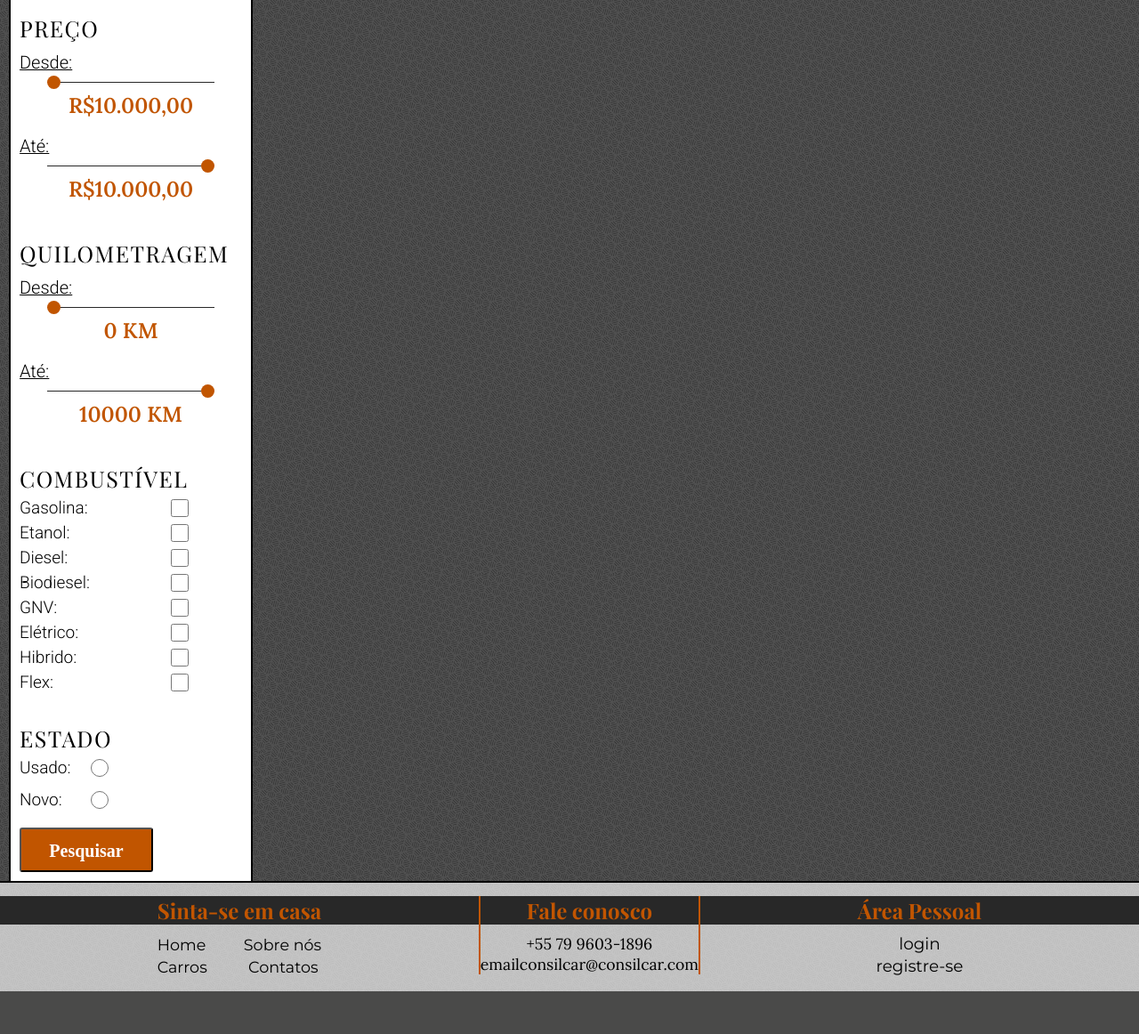
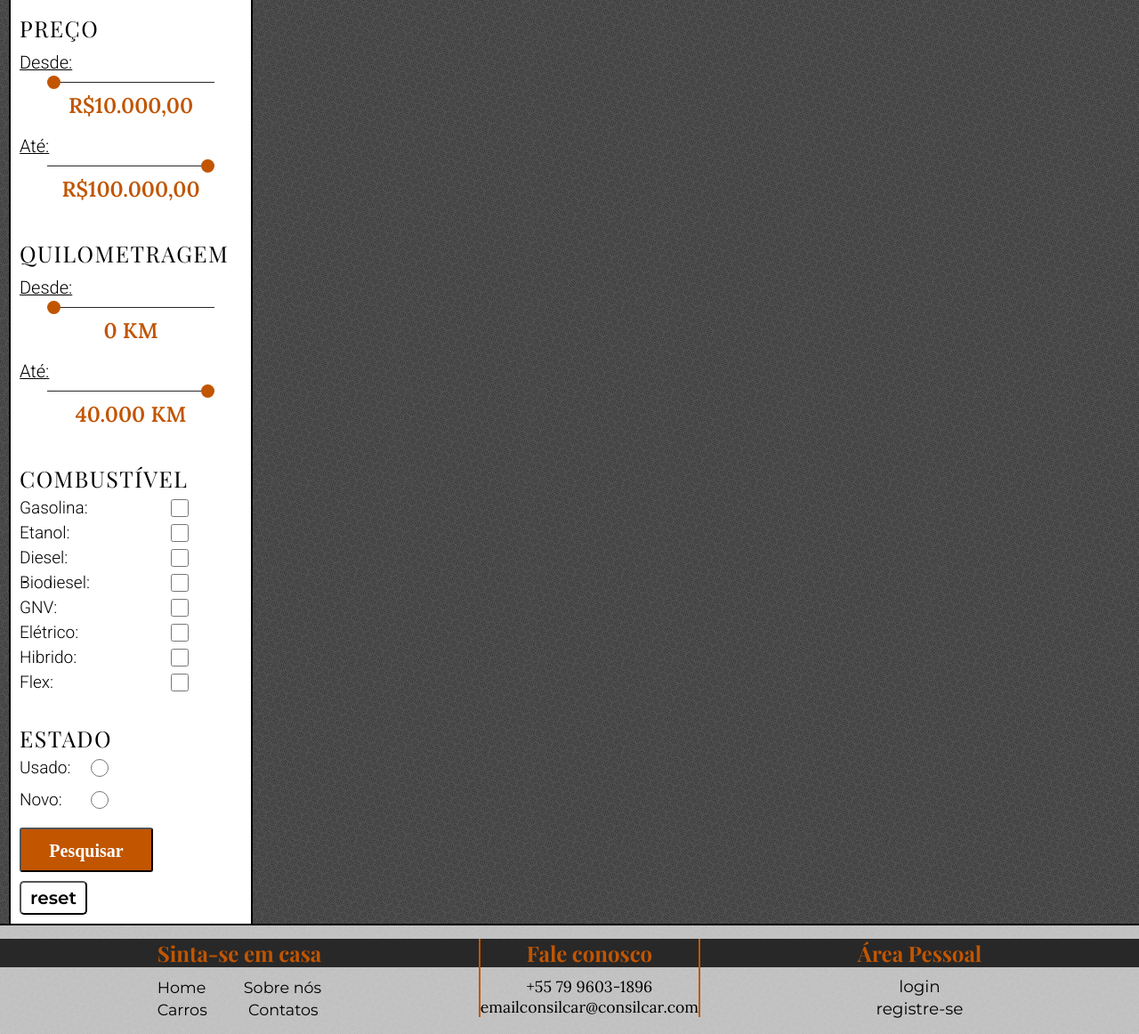
Before and after one commit to FabricioNascimentop/AutoCar, a Flask app: template templates/carros.html in a window 1280 px wide. Shown: the part 655-1817 px from the top of the page at 89% size. Before the commit the page ends 1769 px from the top, so only its background shows below. Run offline with Flask 3, Linux system fonts and the light colour scheme; the template is opened without the code that fills it, so the values that code supplies are empty; some web fonts are replaced.

Commit message:
query concluído e att /carros

```diff
--- a/app.py
+++ b/app.py
@@ -3,7 +3,7 @@ from flask_sqlalchemy import SQLAlchemy
 from funcoes import *
 
 app = Flask(__name__)
-app.config['SQLALCHEMY_DATABASE_URI'] = 'mysql://root:@127.0.0.1:3306/carros_e_clientes'
+app.config['SQLALCHEMY_DATABASE_URI'] = 'mysql://root:Hf3g6cEEDgDAg56h6e-dGG51GEF3256e@viaduct.proxy.rlwy.net:30899/railway'
 db = SQLAlchemy(app)
 app.secret_key = 'fabricio'
 
@@ -61,7 +61,6 @@ def processar_login():
             c += 1
         if senha_usuario == usuario.senha:
             c += 1
-    print(c)
     if c == 3:
         return redirect(url_for('carros'))
     else:
@@ -80,60 +79,76 @@ def lay():
 
 
 
-@app.route('/carros')
+@app.route('/carros',methods=['GET','POST'])
 def carros():
-    lst_marcas_carros = []
+    #DP = definições padrão
+    #DP Geral
+    anos = list(range(1956, 2025))
+    carros_totalidade = Carros.query.all()
+    #DP GET
+    diretorio_imagem_carro = []
     lst_marcas = []
-    anos = list(range(1956, 2025))
-    carros = data_preco(Carros.query.all())
-    for carro in carros:
+    #DP POST
+    query_dict = {}
+    lst_carros = []
+    data = request.form
+
+    #laço percorrente os carros
+    for carro in carros_totalidade:
         marca_carro = str(carro.nome.split()[0]) # pega somente a marca do carro
+        diretorio_imagem_carro.append(str(carro.nome).replace(' ','-')) #lista com diretorio da imagem de seu carro
         if marca_carro not in lst_marcas: #adiciona marcas de carros sem repetição
             lst_marcas.append(marca_carro)
 
+        #se o método por POST veja as marcas escolhidas, se o total for 0 adicione todas
+        if request.method == 'GET':
+            carros_escolha = carros_totalidade
+        else:
+            if len(data.getlist('marcas')) == 0:
+                        query_dict['marcas'] = lst_marcas
+            else:
+                query_dict['marcas'] =  data.getlist('marcas')
 
-        marca_nome_carro = str(carro.nome).replace(' ','-') #tira espaços do no nome do carro
-        lst_marcas_carros.append(marca_nome_carro)
-    return render_template('carros.html',carros=carros,lst_marcas=lst_marcas,lst_marcas_carros=lst_marcas_carros,anos=anos)
-
-@app.route('/processamento',methods=['POST'])
-def processar():
-    data = request.form
-    query_dict = {}
-    lst_marcas = []
-    carros = Carros.query.all()
-    query_dict['registro'] = [int(data.get('select_registro_inicio')),int(data.get('select_registro_fim'))]
-    query_dict['preco'] = [float(data.get('select_preco_inicio')),float(data.get('select_preco_fim'))]
-    query_dict['quilometro'] = [int(data.get('select_quilometro_inicio')),int(data.get('select_quilometro_fim'))]
-    if len(data.getlist('combustivel')) > 0:
-        query_dict['combustivel'] = data.getlist('combustivel')
-    else:
-         query_dict['combustivel'] = ["gasolina","etanol","diesel","biodiesel","GNV","eletricidade","hibrido","flex"]
-    if data.get('estado') == None:
-        query_dict['estado'] = ['novo','usado']
-    else:
-        query_dict['estado'] = data.get('estado')
+        #FIM DO LAÇO
+    if request.method == 'POST':
 
 
-    for carro in carros:
-        marca_carro = str(carro.nome.split()[0])
-        if marca_carro not in lst_marcas:
-            lst_marcas.append(marca_carro)
-        if len(data.getlist('marcas')) == 0:
-            query_dict['marcas'] = lst_marcas
+
+
+
+
+        #query_dict "registo,preço e quilômetro" estes sendo [0] como mínimo e [1] como máximo
+        query_dict['registro'] = [int(data.get('select_registro_inicio')),int(data.get('select_registro_fim'))]
+        query_dict['preco'] = [float(data.get('select_preco_inicio')),float(data.get('select_preco_fim'))]
+        query_dict['quilometro'] = [int(data.get('select_quilometro_inicio')),int(data.get('select_quilometro_fim'))]
+
+        #semelhante ao método das marcas veja os combustíveis escolhidos, se o total for 0 adicione todos
+        if len(data.getlist('combustivel')) > 0:
+            query_dict['combustivel'] = data.getlist('combustivel')
         else:
-             query_dict['marcas'] =  data.getlist('marcas')
-        if query_dict['registro'][0] <= carro.registro.year <= query_dict['registro'][1]:
-            if query_dict['preco'][0] <= carro.preco <= query_dict['preco'][1]:
-                if query_dict['quilometro'][0] <= carro.quilometros <= query_dict['quilometro'][1]:
-                    print(f"""Marcas escolhidas:{query_dict['marcas']} - nome e marca: {carro.nome}
-Registro:{query_dict['registro'][0]} <= {carro.registro.year} <= {query_dict['registro'][1]}
-Preço:{query_dict['preco'][0]} <= {carro.preco} <= {query_dict['preco'][1]}
-Quilometragem:{query_dict['quilometro'][0]} <= {carro.quilometros} <= {query_dict['quilometro'][1]}
-Combustíveis escolhidos:{query_dict['combustivel']} - combustível:{carro.combustivel}
-Estados escolhidos:{query_dict['estado']} - estado:{carro.estado}\n""")
+            query_dict['combustivel'] = ["gasolina","etanol","diesel","biodiesel","GNV","eletricidade","hibrido","flex"]
+        #parecido a marcas e combustível com a diferença de que não se conta a quantidade (pois é um request.form.get e não um request.form.getlist, verifica se o resultado é None, se sim novo e usado são aceitos, caso não apenas um é adicionado no dicionário)
+        if data.get('estado') == None:
+            query_dict['estado'] = ['novo','usado']
+        else:
+            query_dict['estado'] = data.get('estado')
+        #laço que corre os bgl tudo e faz a verificação (melhorar depois)
 
-    return redirect(url_for('carros'))
+
+        for carro in carros_totalidade:
+            if str(carro.nome.split()[0]) in query_dict['marcas']:
+                if carro.combustivel in query_dict['combustivel']:
+                    if carro.estado in query_dict['estado']:
+                        if query_dict['registro'][0] <= carro.registro.year <= query_dict['registro'][1]:
+                                if query_dict['preco'][0] <= carro.preco <= query_dict['preco'][1]:
+                                    if query_dict['quilometro'][0] <= carro.quilometros <= query_dict['quilometro'][1]:
+                                        lst_carros.append(carro)
+        carros_escolha = lst_carros
+        for carro in carros_escolha:
+            print(f"{carro.id}-{carro.nome}")
+
+    #final
+    return render_template('carros.html',carros=carros_escolha,lst_marcas=lst_marcas,diretorio_imagem_carro=diretorio_imagem_carro,anos=anos)
 
 @app.route('/carros/<string:carro_nome>',methods=['POST','GET'])
 def carro_especifico(carro_nome):
--- a/static/style.css
+++ b/static/style.css
@@ -974,3 +974,23 @@ div#corpo_email > button{
 main#contatos > div{
     border: 1px solid black;
 }
+
+
+
+button#aindamaisloucurakkkkk{
+    padding: 5px 10px;
+    background-color: white;
+    color: black;
+    font-size: 20px;
+    font-family: "Montserrat", sans-serif;
+    border-radius: 5px;
+    font-weight: 600;
+    display: inline;
+    margin-left: auto;
+    margin-top: 10px;
+}
+button#aindamaisloucurakkkkk:hover{
+    cursor: pointer;
+    color: goldenrod;
+    transition-duration: 0.5s;
+}
--- a/templates/carros.html
+++ b/templates/carros.html
@@ -15,8 +15,8 @@
 <main>
     <aside id="aside_pesquisa">
         <div id="quadro_pesquisa">
-            <form action="/processamento" method="post">
-            <h2>PESQUISA</h2>
+            <form action="/carros" method="post" id="loucura">
+            <h2 style="display: inline;">PESQUISA</h2>
             <div id="marcas">
                 <h3>MARCAS</h3>
                     {% for marca in lst_marcas %}
@@ -57,7 +57,7 @@
                     <br>
                     <label for="select_preco_fim">Até:</label>
                     <input type="range" name="select_preco_fim" id="select_preco_fim" min="10000" max="100000" step="500" class="range" onpointermove="aparece_valor(this)" value="100000">
-                    <p id="valor_select_preco_fim" class="p_preco_quilometro">R$10.000,00</p>
+                    <p id="valor_select_preco_fim" class="p_preco_quilometro">R$100.000,00</p>
                     <p class="p_aviso preco-quilometro" id="p_preco"></p>
                 </div>
             </div>
@@ -71,8 +71,8 @@
                     <p id="valor_select_quilometro_inicio" class="p_preco_quilometro">0 KM</p>
                     <br>
                     <label for="select_quilometro_fim">Até:</label>
-                    <input type="range" name="select_quilometro_fim" id="select_quilometro_fim" min="0" max="10000" step="200" class="range" value="10000" onpointermove="aparece_valor(this)">
-                    <p id="valor_select_quilometro_fim" class="p_preco_quilometro">10000 KM</p>
+                    <input type="range" name="select_quilometro_fim" id="select_quilometro_fim" min="0" max="40000" step="200" class="range" value="40000" onpointermove="aparece_valor(this)">
+                    <p id="valor_select_quilometro_fim" class="p_preco_quilometro">40.000 KM</p>
                     <p class="p_aviso preco-quilometro" id="p_quilometro"></p>
                 </div>
             </div>
@@ -141,6 +141,9 @@
                 </div>
                 <button type="submit" id="pesquisar">Pesquisar</button>
             </form>
+            <form action="/carros" method="get">
+                <button type="submit" name="reset_a" id="aindamaisloucurakkkkk">reset</button>
+            </form>
         </div>
     </aside>
 
@@ -151,7 +154,7 @@
         <a href="{{url_for('carro_especifico',carro_nome=carro.nome)}}">
             <div id="div_carro_img_detalhes">
                 <div id="div_img_carro_carros">
-                    <img src="../static/img/imagens_carro/{{lst_marcas_carros[carro.id-1]}}.jpeg" alt="">
+                    <img src="../static/img/imagens_carro/{{diretorio_imagem_carro[carro.id-1]}}.jpeg" alt="">
                 </div>
 
                     <div id="carro_caracteristicas">
```
Lines whose indentation alone changed are shown as unchanged.
